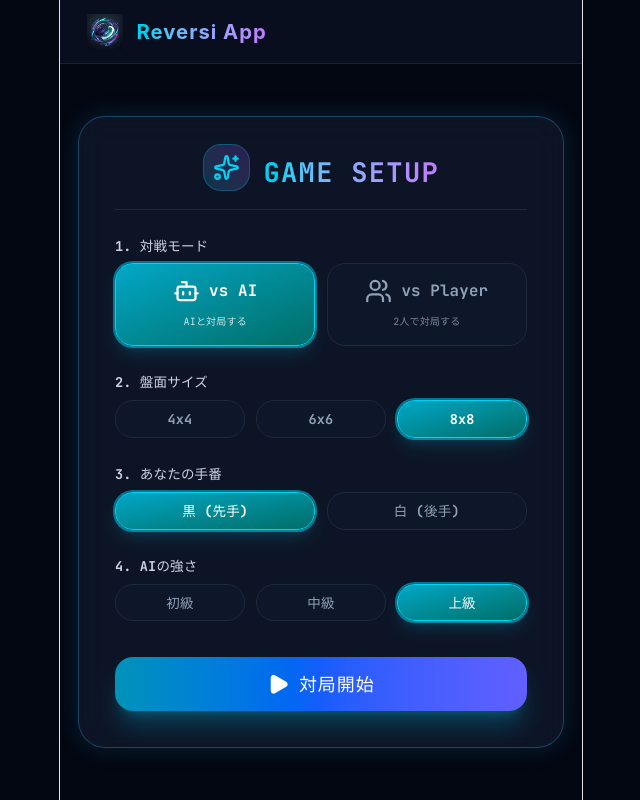
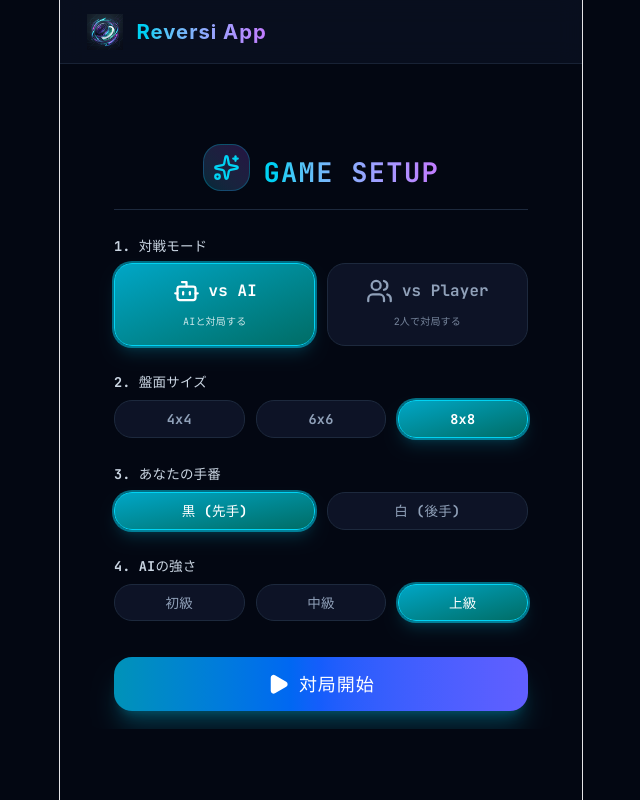
Before and after one commit to moray21/reversi, a React (Vite) app in the folder ui/: page / in a window 1280 px wide. Shown: the whole page, without its empty margins (319-959 px from the left). Built offline with nearby package versions, Linux system fonts and the light colour scheme.

Commit message:
fix start screen

```diff
--- a/ui/src/components/start/StartScreen.tsx
+++ b/ui/src/components/start/StartScreen.tsx
@@ -46,7 +46,7 @@ export function StartScreen({
   return (
     <main className="flex-1 max-w-xl w-full mx-auto p-4 flex flex-col justify-center items-center">
       {/* メイン設定カード */}
-      <div className="glass-panel-glow rounded-3xl px-6 pb-6 pt-4 sm:px-8 sm:pb-8 sm:pt-6 w-full space-y-6 border border-cyan-500/20 shadow-2xl relative overflow-hidden animate-fade-in">
+      <div className="rounded-3xl px-6 pb-6 pt-2 sm:px-8 sm:pb-4 sm:pt-2 w-full space-y-6 relative overflow-hidden animate-fade-in">
         {/* カードヘッダー */}
         <div className="text-center flex items-center space-x-3 justify-center pb-2 border-b border-slate-800">
           <div className="inline-flex items-center justify-center p-2 rounded-2xl bg-gradient-to-tr from-cyan-500/20 to-purple-500/20 border border-cyan-500/30 mb-2">
```
